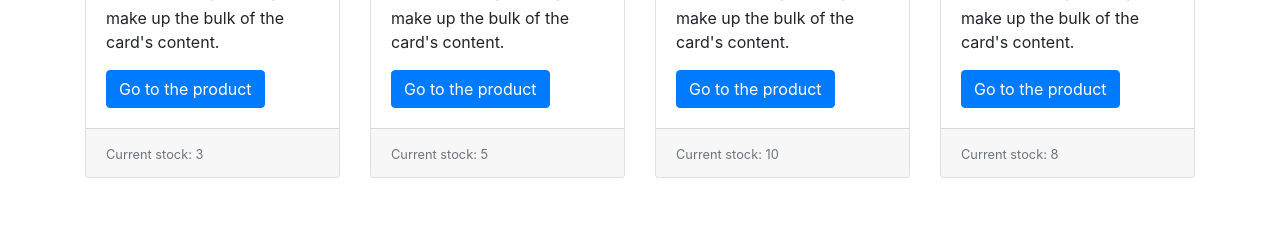
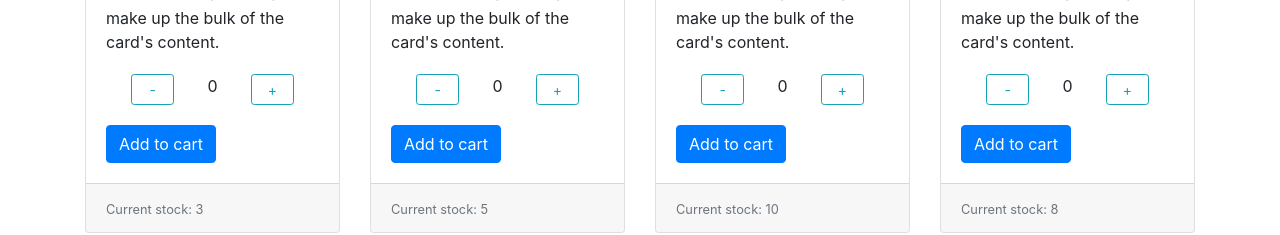
Before and after one commit to viczap/summerstore, a React (Create React App) app: page / in a window 1280 px wide. Shown: the part 447-682 px from the top of the page. Built offline with nearby package versions, Linux system fonts and the light colour scheme.

Commit message:
Add ProductItemCount component.

```diff
--- a/src/components/ItemListContainer/ItemListContainer.jsx
+++ b/src/components/ItemListContainer/ItemListContainer.jsx
@@ -12,7 +12,13 @@ const ItemListContainer = (props) => {
     ];
 
     const getProductItems = () => {
-        return products.map(p => <ProductItem name={p.name} description={p.description} stock={p.stock} />)
+        return products.map(p =>
+            <ProductItem key={p.name}
+            name={p.name}
+            description={p.description}
+            stock={p.stock}
+            />
+        )
     }
 
     return (
--- a/src/components/ProductItem/ProductItem.jsx
+++ b/src/components/ProductItem/ProductItem.jsx
@@ -1,5 +1,6 @@
 import Card from 'react-bootstrap/Card'
 import Button from 'react-bootstrap/Button'
+import ProductItemCount from '../ProductItemCount/ProductItemCount';
 
 const ProductItem = (props) => {
     return (
@@ -8,7 +9,8 @@ const ProductItem = (props) => {
             <Card.Body>
                 <Card.Title>{props.name}</Card.Title>
                 <Card.Text>{props.description}</Card.Text>
-                <Button variant="primary">Go to the product</Button>
+                <ProductItemCount stock={props.stock} />
+                <Button variant="primary" className="add-to-cart">Add to cart</Button>
             </Card.Body>
             <Card.Footer>
                 <small className="text-muted">Current stock: {props.stock}</small>
--- /dev/null
+++ b/src/components/ProductItemCount/ProductItemCount.css
@@ -0,0 +1,15 @@
+.product-item-count {
+    text-align: center;
+    margin: 20px 0 20px 0;
+    padding-left: 25px;
+    padding-right: 25px;
+    display: flex;
+}
+
+.product-item-count > span {
+    flex : 3;
+}
+
+.product-item-count > button {
+    flex : 1 ;
+}
--- /dev/null
+++ b/src/components/ProductItemCount/ProductItemCount.jsx
@@ -0,0 +1,34 @@
+import Button from 'react-bootstrap/Button';
+import './ProductItemCount.css';
+import { useState } from 'react'
+
+const ProductItemCount = ({stock}) => {
+
+    const [count, setCount] = useState(0);
+
+    const onAdd = () => {
+        if(count === parseInt(stock)) {
+            console.log('No more stock to add.');
+            return;
+        }
+        setCount(count + 1);
+    }
+
+    const onRemove = () => {
+        if(count === 0) {
+            console.log('Nothing to remove.');
+            return;
+        }
+        setCount(count - 1)
+    }
+
+    return (
+        <div className="product-item-count">
+            <Button variant="outline-info" size="sm" onClick={onRemove}>-</Button>
+            <span>{count}</span>
+            <Button variant="outline-info" size="sm" onClick={onAdd}>+</Button>
+        </div>
+    );
+};
+
+export default ProductItemCount;
```
Also changed, not shown: 1 other file (tests, documents, lock files or other folders).
